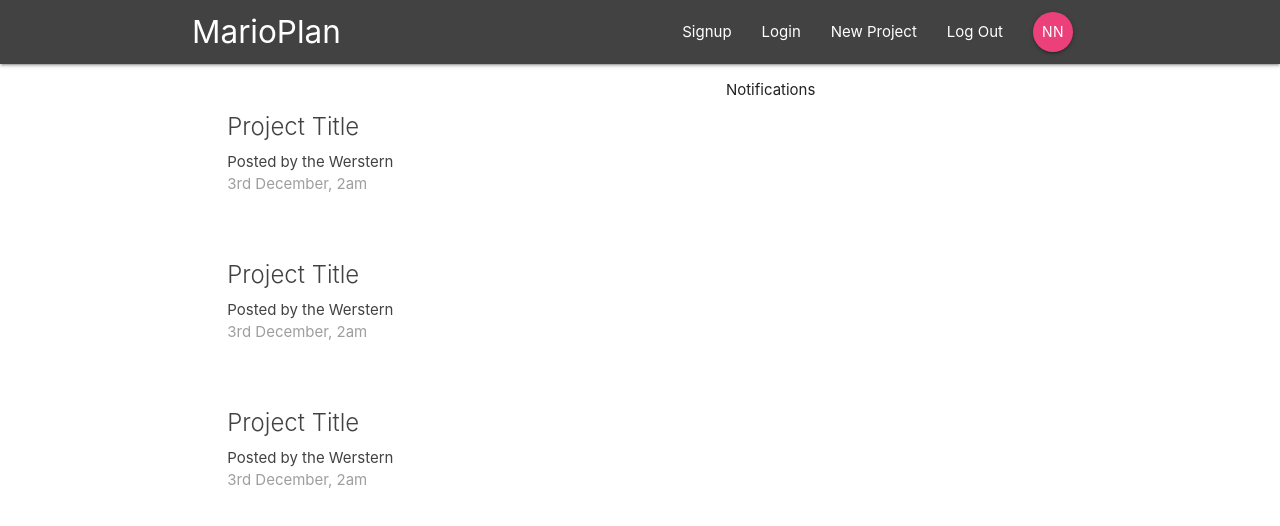
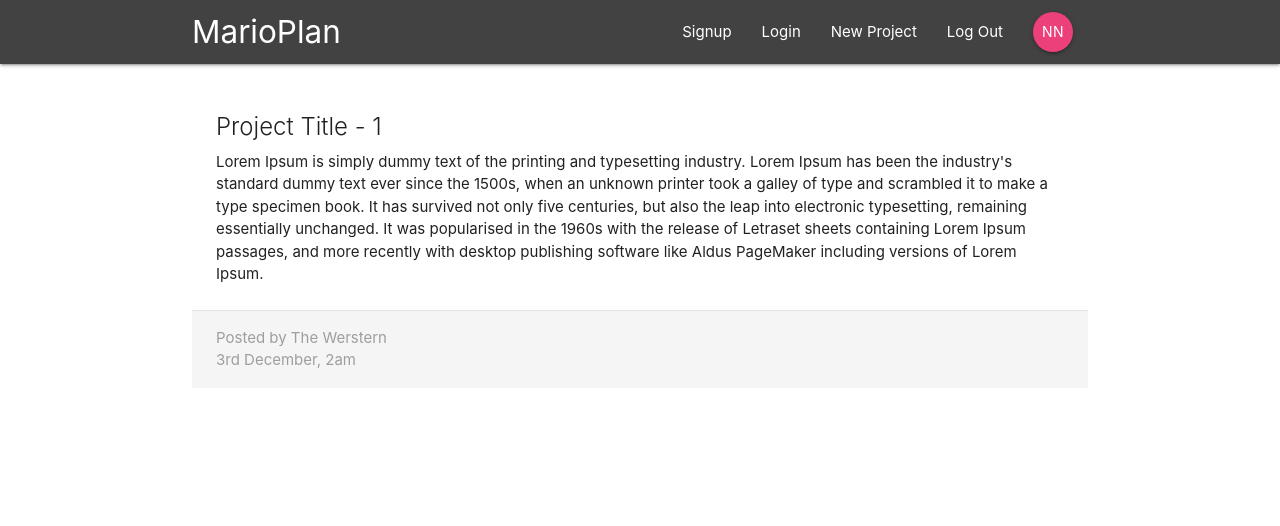
Before and after one commit to Werstern/react-redux-firebase-app, a React (Create React App) app: page /project/1 in a window 1280 px wide. Shown: the top 526 px of the page. Built offline with nearby package versions, Linux system fonts and the light colour scheme.

Commit message:
add project details component

```diff
--- a/src/App.js
+++ b/src/App.js
@@ -3,6 +3,7 @@
 
 import Navbar from './components/layout/Navbar';
 import Dashboard from './components/dashboard/Dashboard';
+import ProjectDetails from './components/projects/ProjectDetails';
 
 class App extends Component {
   render() {
@@ -11,7 +12,8 @@
         <div className="App">
           <Navbar />
           <Switch>
-            <Route path='/' component={Dashboard} />
+            <Route exact path='/' component={Dashboard} />
+            <Route path='/project/:id' component={ProjectDetails} />
           </Switch>
         </div>
       </BrowserRouter>
--- a/src/components/projects/ProjectDetails.js
+++ b/src/components/projects/ProjectDetails.js
@@ -0,0 +1,23 @@
+import React from 'react';
+
+const ProjectDetails = (props) => {
+  const id = props.match.params.id;
+  return (
+    <div className="container section project-details">
+      <div className="card z-depth-0">
+        <div className="card-content">
+          <span className="card-title">
+            Project Title - {id}
+          </span>
+          <p>Lorem Ipsum is simply dummy text of the printing and typesetting industry. Lorem Ipsum has been the industry's standard dummy text ever since the 1500s, when an unknown printer took a galley of type and scrambled it to make a type specimen book. It has survived not only five centuries, but also the leap into electronic typesetting, remaining essentially unchanged. It was popularised in the 1960s with the release of Letraset sheets containing Lorem Ipsum passages, and more recently with desktop publishing software like Aldus PageMaker including versions of Lorem Ipsum.</p>
+        </div>
+        <div className="card-action grey lighten-4 grey-text">
+          <div>Posted by The Werstern</div>
+          <div>3rd December, 2am</div>
+        </div>
+      </div>
+    </div>
+  )
+}
+
+export default ProjectDetails
```
